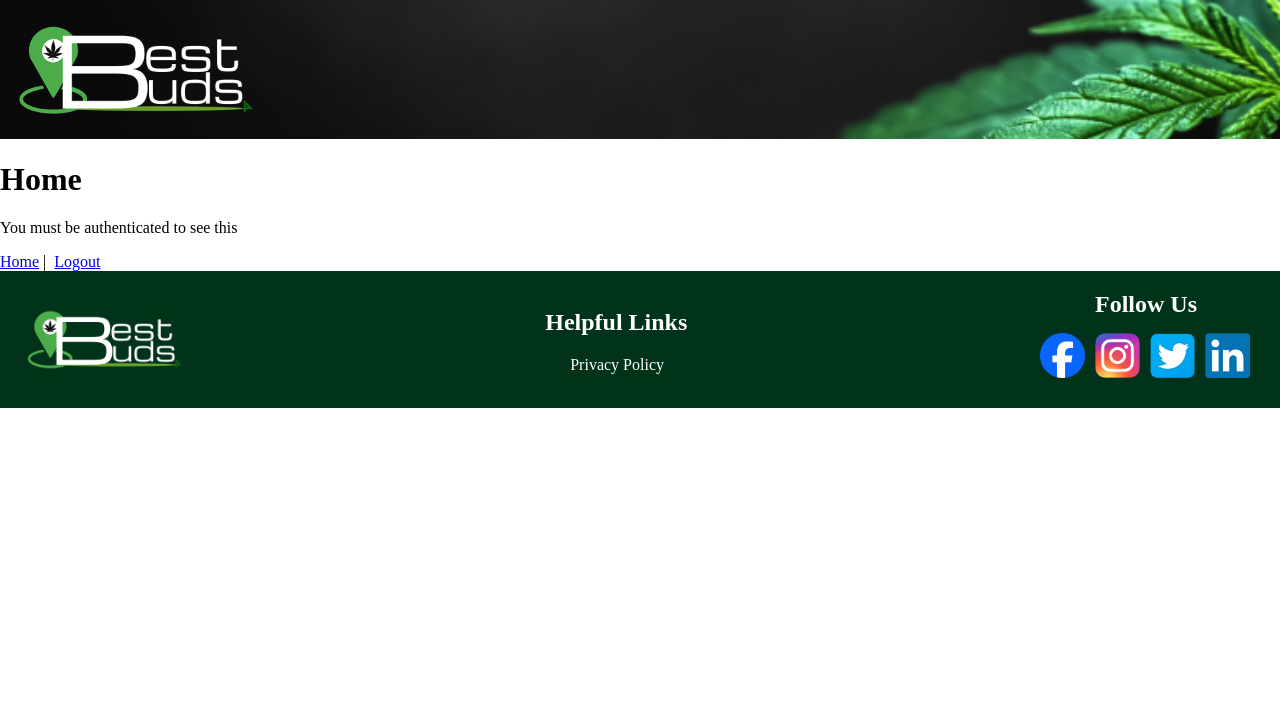
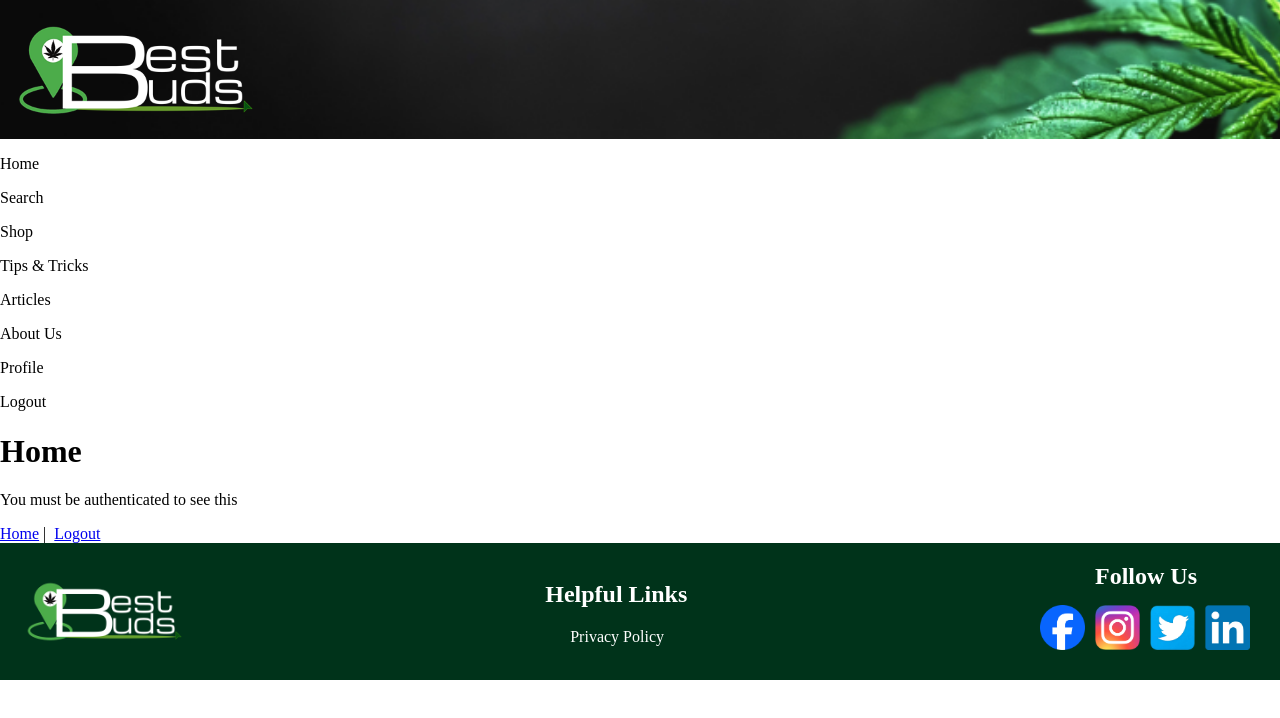
Before and after one commit to CraftyCurtis05/best-buds-dispensary-locator, a Vue app in the folder vue/: page / in a window 1280 px wide. Shown: the top 718 px of the page. Built offline with nearby package versions, Linux system fonts and the light colour scheme; sample sign-in values are in the browser's storage.

Commit message:
Nav Started

```diff
--- a/vue/src/components/NavBar.vue
+++ b/vue/src/components/NavBar.vue
@@ -0,0 +1,39 @@
+<template>
+    <div class="nav-bar">
+        <div id="left-nav">
+            <div id="home-nav">
+                <p>Home</p>
+            </div>
+            <div id="search-nav">
+                <p>Search</p>
+            </div>
+            <div id="shop-nav">
+                <p>Shop</p>
+            </div>
+            <div id="tips-tricks-nav">
+                <p>Tips & Tricks</p>
+            </div>
+            <div id="articles-nav">
+                <p>Articles</p>
+            </div>
+            <div id="about-us-nav">
+                <p>About Us</p>
+            </div>
+        </div>
+
+        <div id="right-nav">
+            <div id="profile-nav">
+                <p>Profile</p>
+            </div>
+            <div id="logout-nav">
+                <p>Logout</p>
+            </div>
+        </div>
+    </div>
+</template>
+
+<script>
+</script>
+
+<style scoped>
+</style>
--- a/vue/src/views/HomeView.vue
+++ b/vue/src/views/HomeView.vue
@@ -1,6 +1,9 @@
 <template>
   <div class="header">
     <Header />
+  </div>
+  <div class="nav-bar">
+    <NavBar />
   </div>
   <div class="home">
     <h1>Home</h1>
@@ -18,9 +21,10 @@
 <script>
 import Header from '../components/Header.vue';
 import Footer from '../components/Footer.vue';
+import NavBar from '../components/NavBar.vue';
 
 export default {
-  components: { Header, Footer },
+  components: { Header, Footer, NavBar },
 
 };
 </script>
```
